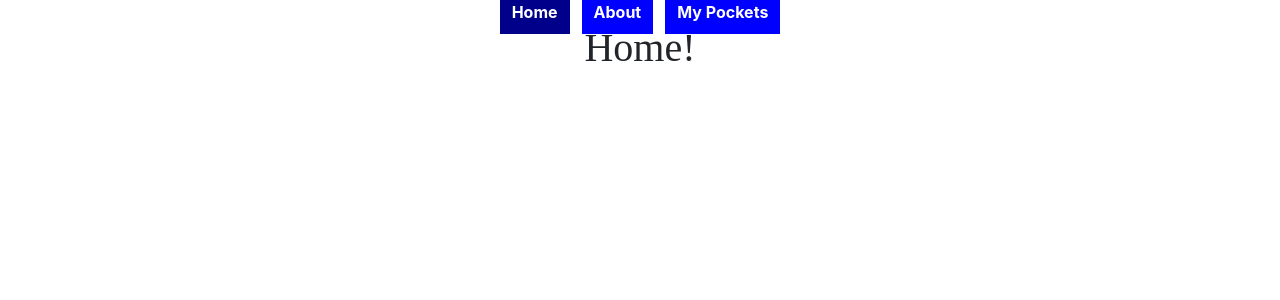
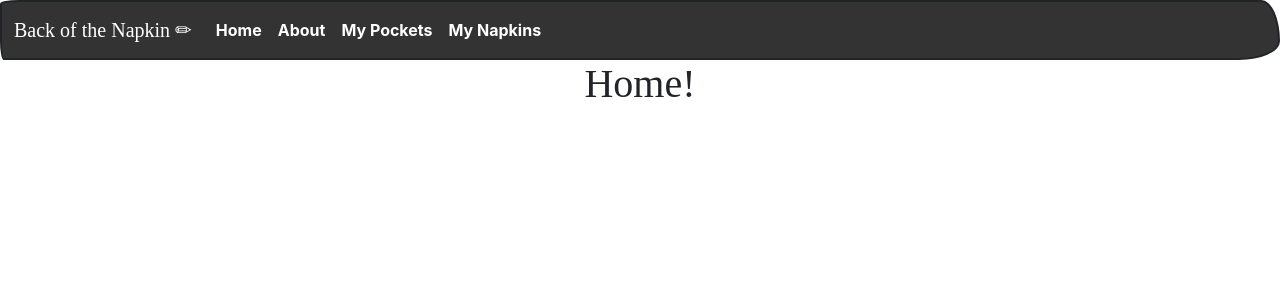
Before and after one commit to iamrivera/botn-frontend-ttwwoo, a React (Create React App) app: page / in a window 1280 px wide. Shown: the top 300 px of the page. Built offline with nearby package versions, Linux system fonts and the light colour scheme; a web font is replaced by a local one.

Commit message:
Successfully added stylized navbar

```diff
--- a/src/components/routes/Navbar.js
+++ b/src/components/routes/Navbar.js
@@ -1,44 +1,53 @@
 import React, { Component } from "react";
 import { NavLink } from "react-router-dom";
 
-const link = {
-  width: "100px",
-  padding: "12px",
-  margin: "0 6px 6px",
-  background: "blue",
-  textDecoration: "none",
-  color: "white",
-};
 
 export class Navbar extends Component {
   render() {
     return (
-      <div>
-        <NavLink
-          to="/"
-          exact
-          style={link}
-          activeStyle={{ background: "darkblue" }}
+      <nav className="navbar navbar-expand-lg navbar-dark bg-primary">
+        <div className="container-fluid">
+          <a className="navbar-brand" >
+            Back of the Napkin ✏
+          </a>
+          <button
+            className="navbar-toggler"
+            type="button"
+            data-bs-toggle="collapse"
+            data-bs-target="#navbarColor01"
+            aria-controls="navbarColor01"
+            aria-expanded="false"
+            aria-label="Toggle navigation"
+            wfd-invisible="true"
           >
-          Home
-        </NavLink>
-        <NavLink
-          to="/about"
-          exact
-          style={link}
-          activeStyle={{ background: "darkblue" }}
-        >
+            <span className="navbar-toggler-icon"></span>
+          </button>
+
+          <div className="collapse navbar-collapse" id="navbarColor01">
+            <ul className="navbar-nav me-auto">
+              <li className="nav-item">
+                <NavLink className="nav-link active" to="/">Home</NavLink>
+                  <span className="visually-hidden">(current)</span>
+              </li>
+              <li className="nav-item">
+                <NavLink className="nav-link" to="/about">
                   About
                 </NavLink>
-        <NavLink
-          to="/my-pockets"
-          exact
-          style={link}
-          activeStyle={{ background: "darkblue" }}
-        >
+              </li>
+              <li className="nav-item">
+                <NavLink className="nav-link" to="/my-pockets">
                   My Pockets
                 </NavLink>
+              </li>
+              <li className="nav-item">
+                <NavLink className="nav-link" to="my-napkins">
+                  My Napkins
+                </NavLink>
+              </li>
+            </ul>
           </div>
+        </div>
+      </nav>
     );
   }
 }
```
Lines whose indentation alone changed are shown as unchanged.
